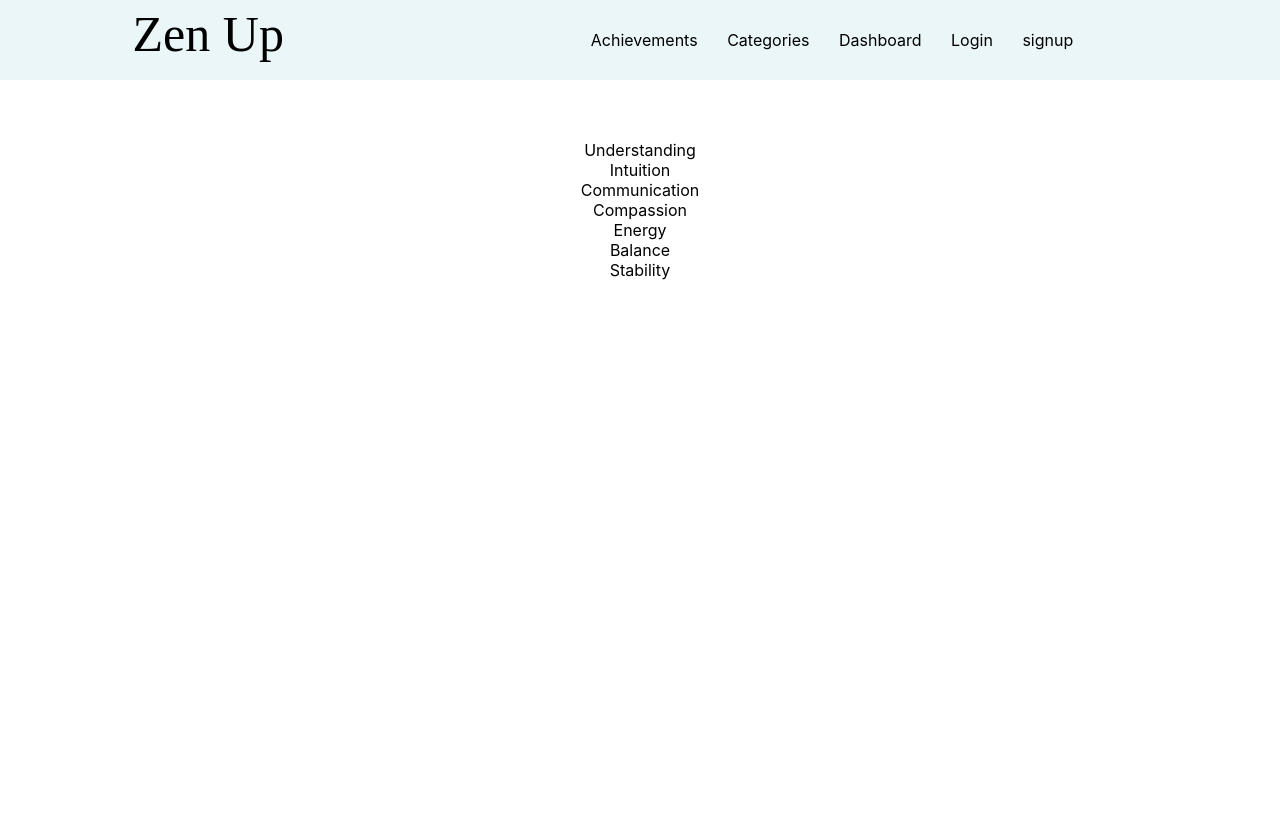
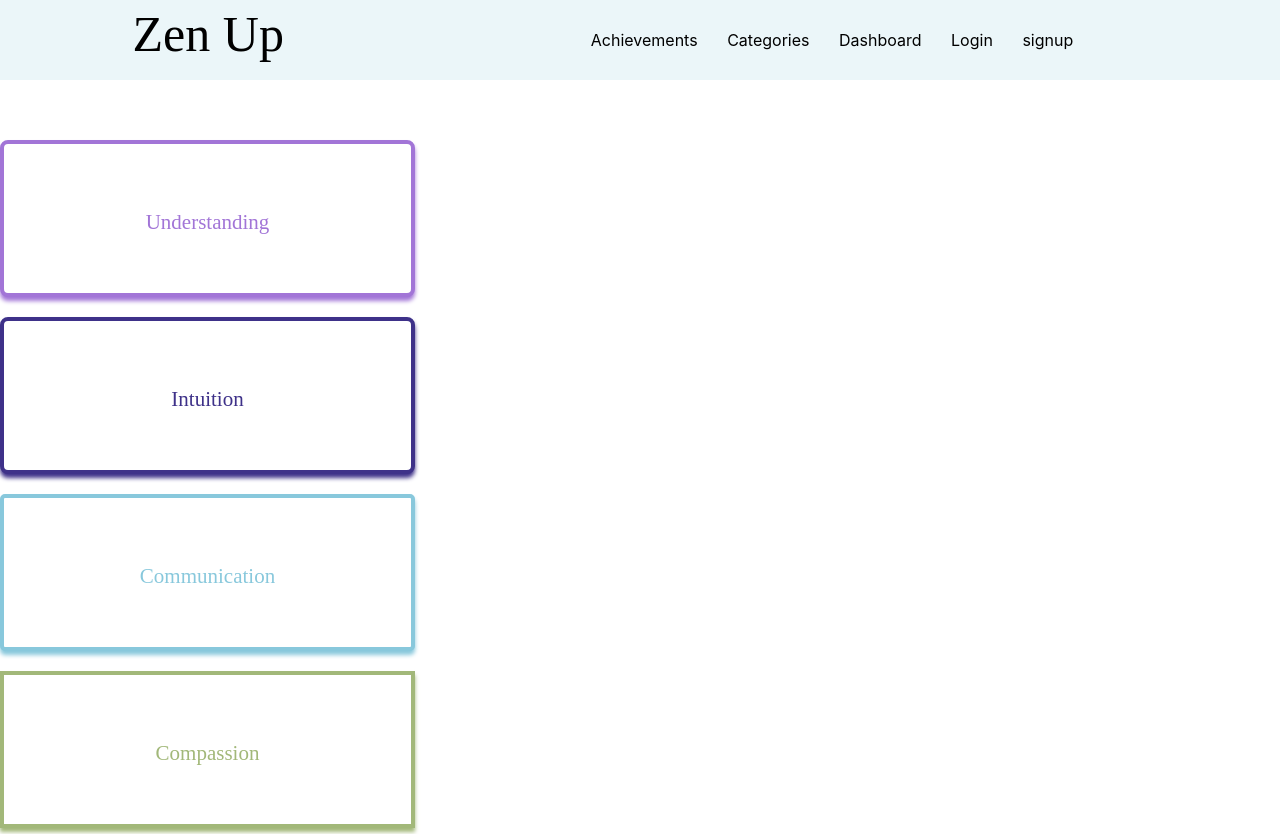
Before and after one commit to CCLancaster/Zen-Up, a React (Create React App) app: page /categories in a window 1280 px wide. Shown: the top 834 px of the page. Before the commit the page ends 800 px from the top, so only its background shows below. Built offline with nearby package versions, Linux system fonts and the light colour scheme.

Commit message:
updated ids to classes in categories

```diff
--- a/src/pages/categories.js
+++ b/src/pages/categories.js
@@ -6,13 +6,13 @@ function Categories(props) {
             <br />
             <br />
             <br />
-            <div id="violet">Understanding</div>
-            <div id="indigo">Intuition</div>
-            <div id="blue">Communication</div>
-            <div id="green">Compassion</div>
-            <div id="yellow">Energy</div>
-            <div id="orange">Balance</div>
-            <div id="red">Stability</div>
+            <div className="violet">Understanding</div>
+            <div className="indigo">Intuition</div>
+            <div className="blue">Communication</div>
+            <div className="green">Compassion</div>
+            <div className="yellow">Energy</div>
+            <div className="orange">Balance</div>
+            <div className="red">Stability</div>
 
         </div>
     );
```
